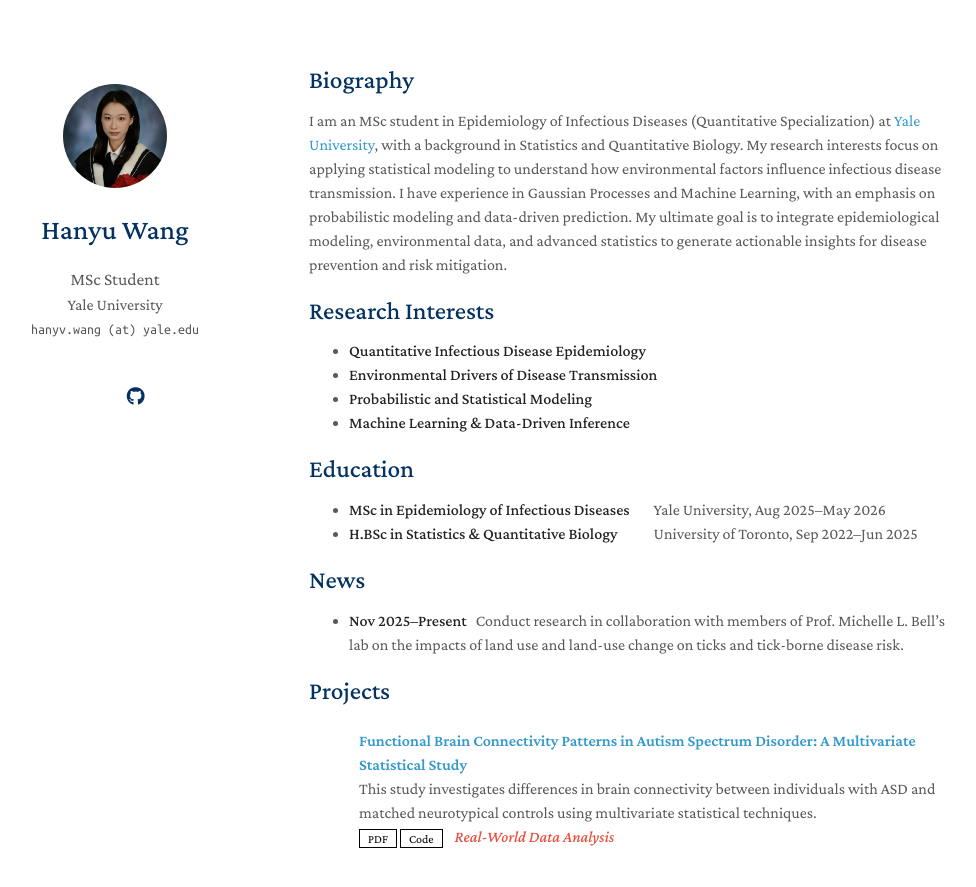
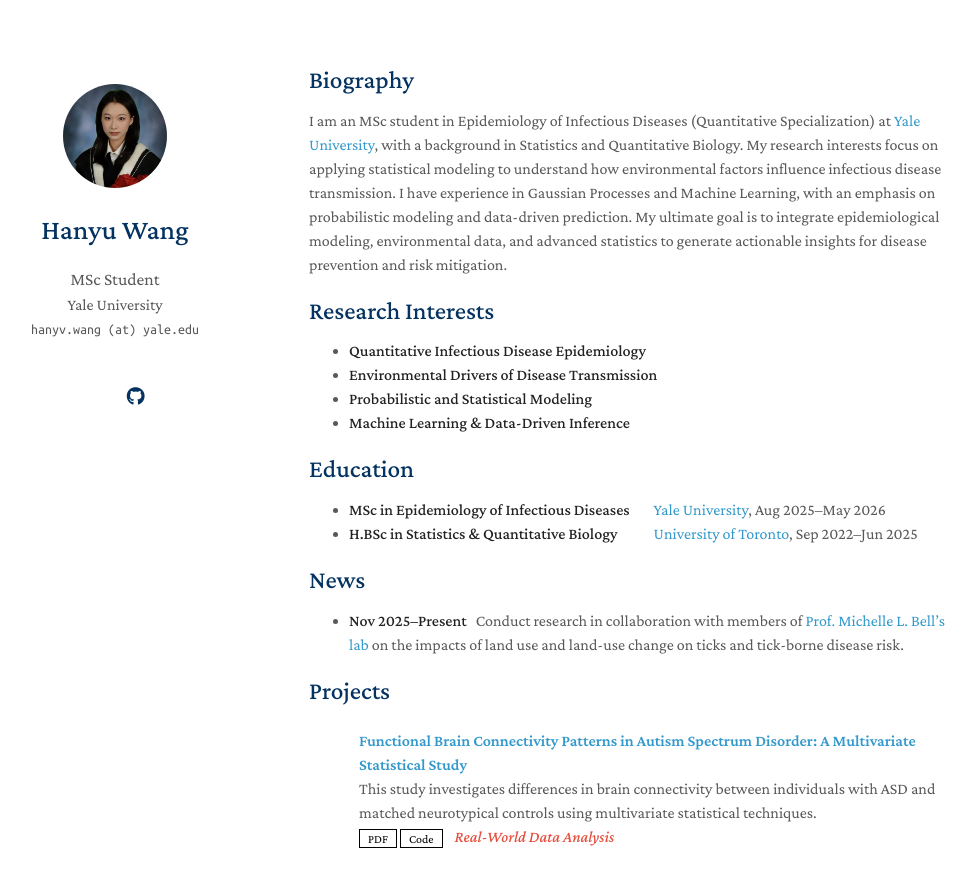
Before and after one commit to hanyvwang/hanyvwang.github.io, a Jekyll site: the page built from index.md, in a window 1280 px wide and 900 px high. Shown: the top 887 px of the window, without its empty margins (161-1137 px from the left). Built offline with Jekyll 4.4.1, drawn with Linux system fonts in a browser that asks for light colours; a style sheet for code colours, icons or effects is not loaded; our own code applies the rules of GitHub Pages for plain Markdown files; some of the changed lines change nothing that is shown.

Commit message:
Add hyperlinks to education and news sections
Updated education and news sections to include hyperlinks.

```diff
--- a/index.md
+++ b/index.md
@@ -16,12 +16,12 @@
 
 ## Education
 
-- **MSc in Epidemiology of Infectious Diseases**     &nbsp;&nbsp;&nbsp;&nbsp;&nbsp;&nbsp;&nbsp;Yale University, Aug 2025–May 2026
-- **H.BSc in Statistics & Quantitative Biology**     &nbsp;&nbsp;&nbsp;&nbsp;&nbsp;&nbsp;&nbsp;&nbsp;&nbsp;&nbsp;&nbsp;University of Toronto, Sep 2022–Jun 2025
+- **MSc in Epidemiology of Infectious Diseases**     &nbsp;&nbsp;&nbsp;&nbsp;&nbsp;&nbsp;&nbsp;[Yale University](https://www.yale.edu/), Aug 2025–May 2026
+- **H.BSc in Statistics & Quantitative Biology**     &nbsp;&nbsp;&nbsp;&nbsp;&nbsp;&nbsp;&nbsp;&nbsp;&nbsp;&nbsp;&nbsp;[University of Toronto](https://www.utoronto.ca/), Sep 2022–Jun 2025
 
 ## News
 
-- **Nov 2025–Present** &nbsp;&nbsp;Conduct research in collaboration with members of Prof. Michelle L. Bell’s lab on the impacts of land use and land-use change on ticks and tick-borne disease risk.
+- **Nov 2025–Present** &nbsp;&nbsp;Conduct research in collaboration with members of [Prof. Michelle L. Bell’s lab](https://bell-lab.yale.edu/) on the impacts of land use and land-use change on ticks and tick-borne disease risk.
 
 {% include_relative _includes/publications.md %}
 
```
